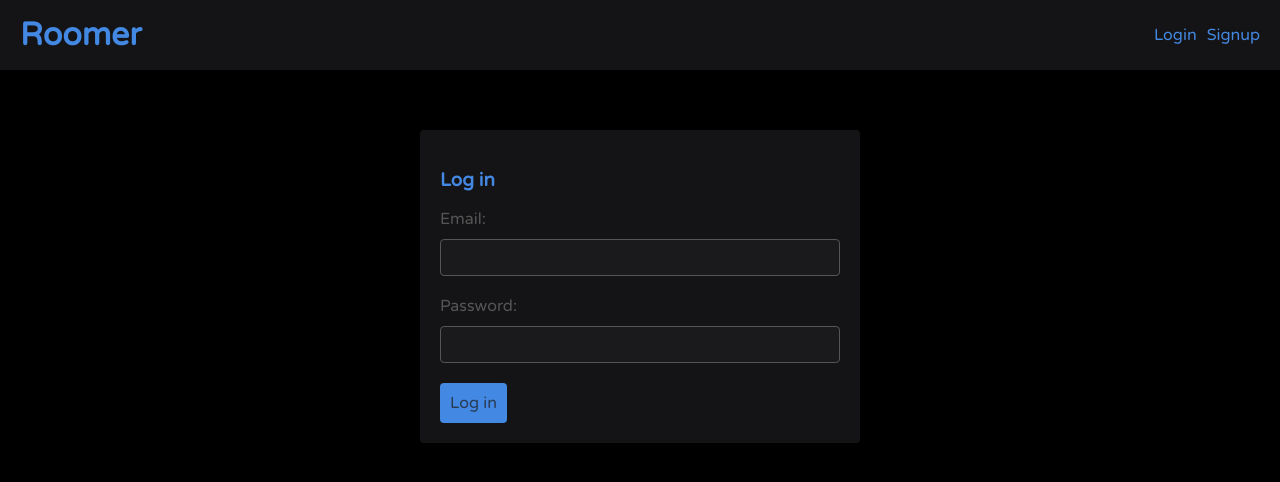
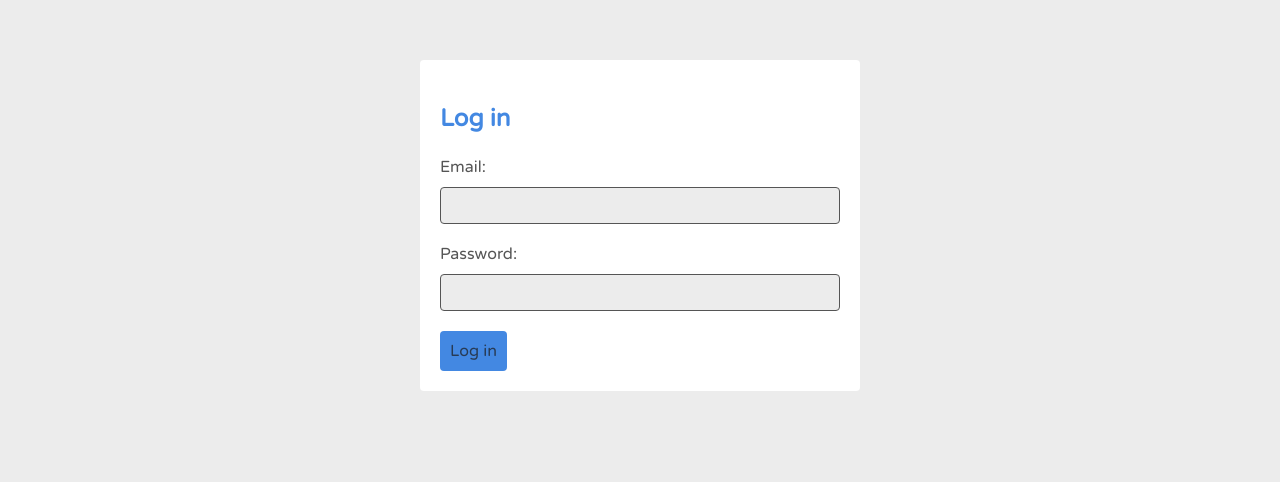
Before and after one commit to mominkaif/Roomer, a React (Create React App) app in the folder frontend/: page /login in a window 1280 px wide. Shown: the top 482 px of the page. Built offline with nearby package versions, Linux system fonts and the light colour scheme.

Commit message:
frontend edits

```diff
--- a/frontend/src/components/Filter.js
+++ b/frontend/src/components/Filter.js
@@ -5,7 +5,10 @@ const Filter = (props) => {
 
     return (
         <div className="filter-area">
-            <p>Filter by university:</p>
+            <div className="filter-title">
+                <p>Filter by university:</p>
+            </div>
+
             <select name="university-filter" onChange={onFilterValueChanged}>
                 <option value="All"> All </option>
                 <option value="Guelph"> Guelph </option>
--- a/frontend/src/components/Navbar.js
+++ b/frontend/src/components/Navbar.js
@@ -19,32 +19,20 @@ const Navbar = () => {
 
     return (
         <header>
-            <div className="container">
-                {newProfile && (
-                    <Link to="/">
-                        <h1>Roomer</h1>
-                    </Link>
-                )}
-                {!newProfile && (
-                    <h1>Roomer</h1>
-                )}
+
                 <nav>
                     {user && newProfile && (
-                        <div>
-                            <span>{user.email}</span>
-                            <button onClick={handleClick}>Log out</button>
-                        </div>
-                    )}
-                    {!user && (
-                        <div>
-                            <Link to="/login">Login</Link>
-                            <Link to="/signup">Signup</Link>
+                        <div className='nav-items-container'>
+                            <Link to="/">
+                                <img className="nav-img" src={require("../Images/logo.png")} alt="logo" />
+                            </Link>
+                            <div className='user-details'>
+                                <span>{user.email}</span>
+                                <button onClick={handleClick}>Log out</button>
+                            </div>
                         </div>
                     )}
                 </nav>
-            </div>
-
-
         </header>
     )
 }
--- a/frontend/src/components/ProfileForm.js
+++ b/frontend/src/components/ProfileForm.js
@@ -133,7 +133,7 @@ const ProfileForm = () => {
             className={emptyFields.includes('bio') ? 'error' : ''}
             />
 
-            <label htmlFor="file-upload">Upload File</label>
+            <label htmlFor="file-upload">Profile Picture</label>
             <input
             type="file"
             label="image"
--- a/frontend/src/index.css
+++ b/frontend/src/index.css
@@ -8,26 +8,16 @@
 }
 
 body {
-  background: #000000;
+  background: #ececec;
   margin: 0;
   font-family: "Varela Round";
 }
 
 header {
-  background: rgba(29,29,31,0.72);
+  background: rgb(255, 255, 255);
   width: 100%;
   z-index: 1;
   color: var(--primary);
-}
-
-header .container {
-  max-width: 1400px;
-  height: 50px;
-  margin: 0 auto;
-  padding: 10px 20px;
-  display: flex;
-  align-items: center;
-  justify-content: space-between;
 }
 
 header a {
@@ -53,7 +43,7 @@ header a {
   display: flex;
   justify-content: space-between;
   z-index: 0;
-  background: rgba(29,29,31,0.72);
+  background: rgba(255, 255, 255);
   top: 50px;
   border-radius: 4px;
   margin: 20px auto;
@@ -99,6 +89,19 @@ header a {
 }
 
 /* new profile form */
+
+.create{
+  background-color: rgb(255, 255, 255);
+  max-width: 400px;
+  margin: 40px auto;
+  padding: 20px;
+}
+
+h3{
+  color: var(--primary);
+  font-size: x-large;
+}
+
 label, input {
   display: block;
   color: var(--primary);
@@ -111,7 +114,7 @@ input {
   width: 100%;
   color: #555;
   border: 1px solid #555;
-  background-color: rgba(29,29,31,0.72);
+  background-color: #ececec;
   border-radius: 4px;
   box-sizing: border-box;
 }
@@ -146,13 +149,15 @@ input.error {
 nav {
   display: flex;
   align-items: center;
+  width: 100%;
 }
+
 nav a {
   margin-left: 10px;
 }
 
 nav button {
-  background-color: rgba(29,29,31,0.72);
+  background-color: rgba(255, 255, 255);
   color: var(--primary);
   border: 2px solid var(--primary);
   padding: 6px 10px;
@@ -168,13 +173,28 @@ nav span {
   font-size: medium;
 }
 
+.nav-img {
+  width: 70px;
+  height: 50px;
+}
+
+.nav-items-container {
+  display: flex;
+  max-width: 1400px;
+  height: 50px;
+  margin: 0 auto;
+  padding: 10px 20px;
+  width: 100%;
+  justify-content: space-between;
+}
+
 /* auth forms */
 form.signup, form.login {
   font-size: medium;
   max-width: 400px;
   margin: 40px auto;
   padding: 20px;
-  background: rgba(29,29,31,0.72);
+  background: rgba(255, 255, 255);
   border-radius: 4px;
   color: var(--primary);
 }
@@ -204,17 +224,22 @@ form.login button, form.signup button {
   flex-direction: column;
   justify-content: center;
   width:100%;
-  background-color: rgb(42, 40, 40);
+  background-color: rgb(255, 255, 255);
   padding: 2px;
   border-radius: 5px;
   margin-bottom: -20px;
   font-family: inherit;
   font-weight: bold;
   border: 1px solid white;
+
+}
+
+.filter-title{
+  border-bottom: 1px solid rgba(29,29,31,0.72);
 }
 
 .filter-area select{
-  background-color: rgb(42, 40, 40);
+  background-color: rgb(255, 255, 255);
   border: none;
   color: var(--primary);
   font-family: inherit;
```
Also changed, not shown: frontend/src/Images/logo.png (added).
